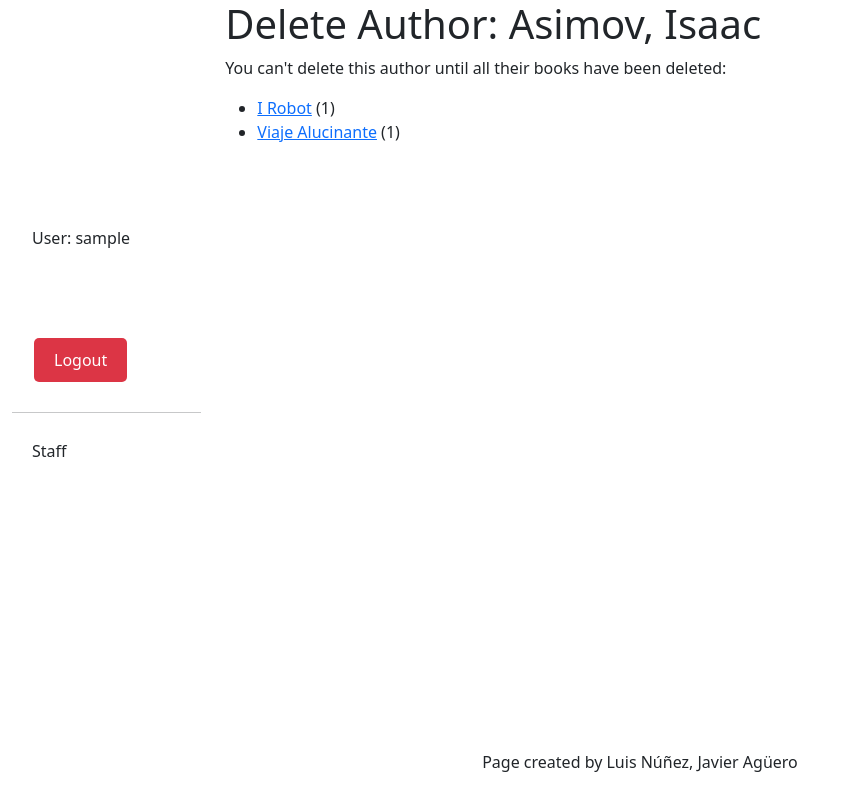
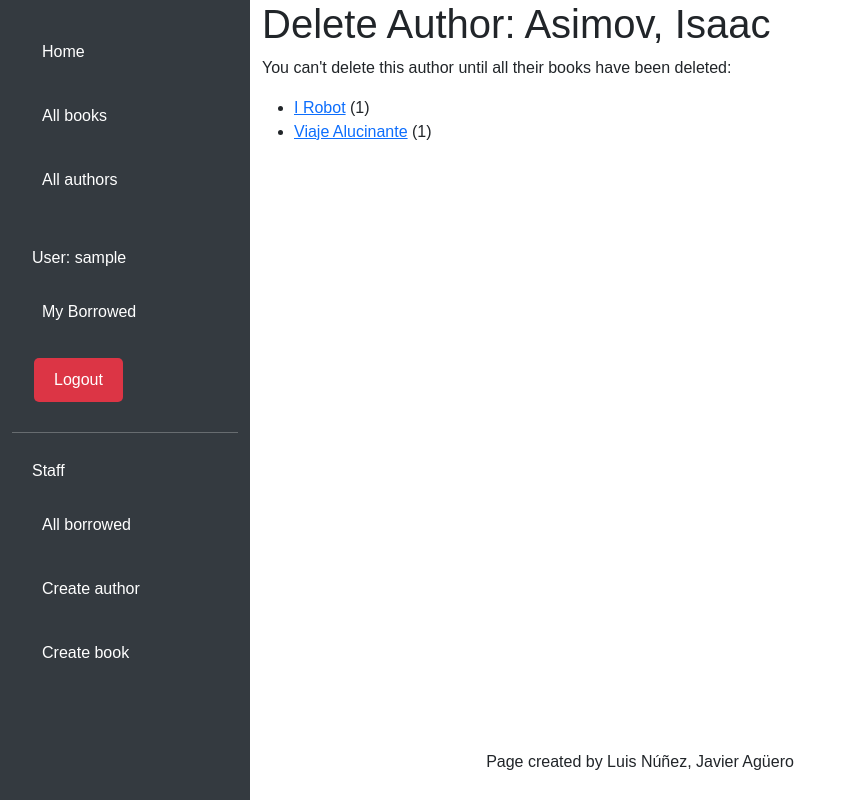
Before and after one commit to Luisnf5/PSI_P01, a Django app: page /catalog/author/2/delete/ in a window 1280 px wide. Shown: the whole page, without its empty margins (0-848 px from the left). Run offline with Django 4.2, Linux system fonts and the light colour scheme; the visitor is signed in with stand-in values (Sample User, id 1); data comes from the database, SQL or seed files in the repository.

Commit message:
css arreglado

```diff
--- a/locallibrary/catalog/static/css/frontpage-styles.css
+++ b/locallibrary/catalog/static/css/frontpage-styles.css
@@ -1,12 +1,23 @@
-
 /* List with badges */
 .frontpage-list {
-    list-style: none;
-    padding: 0;
-  }
+  list-style: none;
+  padding: 0;
+}
 
 .frontpage-list li {
   display: flex;
   align-items: center;
   margin-bottom: 10px;
 }
+
+.badge {
+  display: inline-block;
+  background-color: #ffc107;
+  color: black;
+  font-weight: bold;
+  border-radius: 10px;
+  padding: 5px 10px;
+  margin-right: 10px;
+  min-width: 30px;
+  text-align: center;
+}
--- a/locallibrary/catalog/static/css/styles.css
+++ b/locallibrary/catalog/static/css/styles.css
@@ -1,5 +1,21 @@
+/* General styles */
+body {
+  font-family: Arial, sans-serif;
+  margin: 0;
+  padding: 0;
+  display: flex;
+}
+
+/* Sidebar styles */
+.sidebar {
+  width: 250px;
+  background-color: #343a40;
+  color: white;
+  min-height: 100vh;
+  padding-top: 20px;
+}
+
 .sidebar-nav {
-  margin-top: 20px;
   padding: 0;
   list-style: none;
   margin: 0;
@@ -74,18 +90,6 @@
   padding: 20px;
 }
 
-.badge {
-  display: inline-block;
-  background-color: #ffc107;
-  color: black;
-  font-weight: bold;
-  border-radius: 10px;
-  padding: 5px 10px;
-  margin-right: 10px;
-  min-width: 30px;
-  text-align: center;
-}
-
 /* Centered authors section */
 .footer {
   position: fixed;
```
